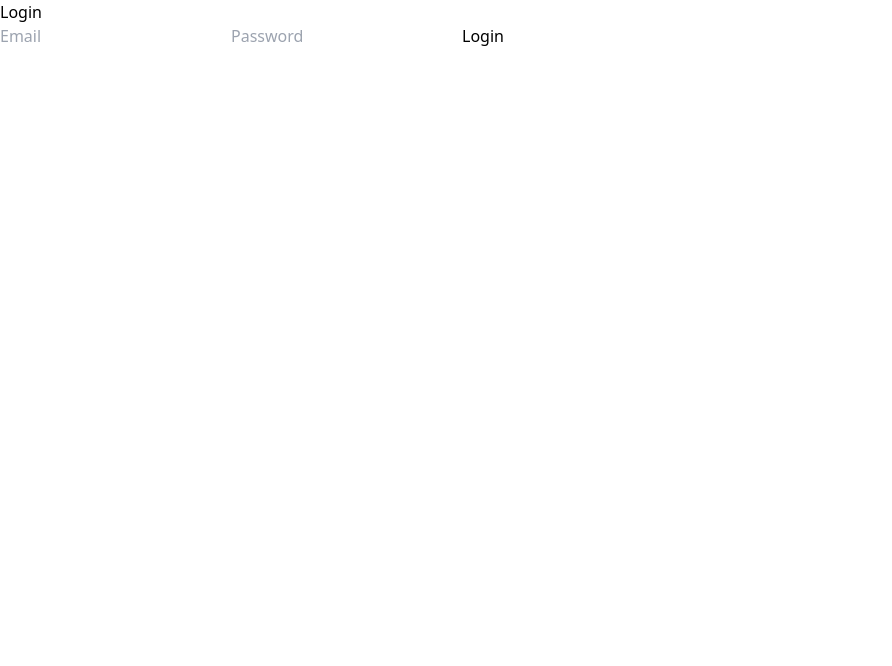
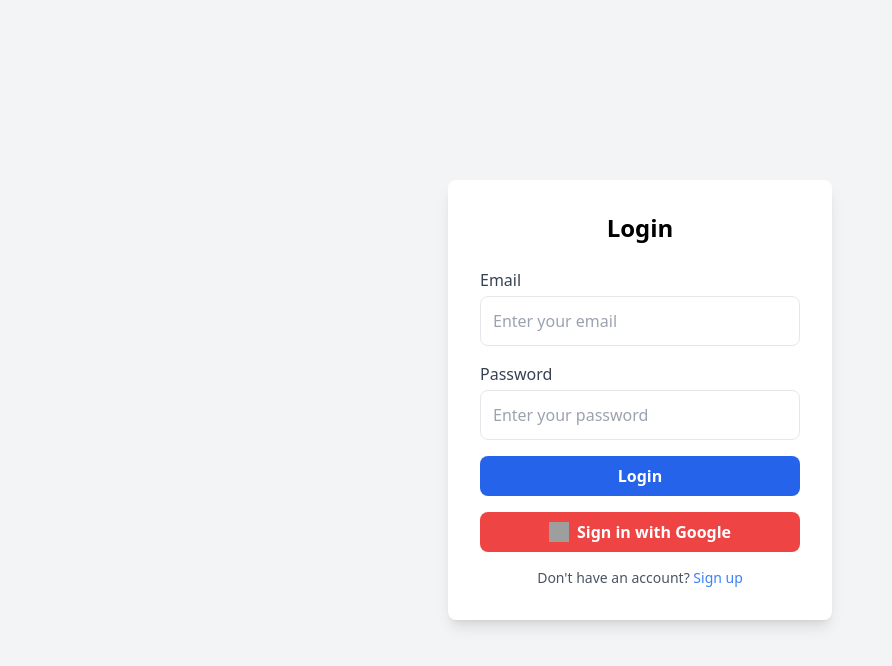
Before and after one commit to atharv14/BatterUp, a React (Vite) app in the folder frontend/BatterUp/: page /login in a window 1280 px wide. Shown: the top 666 px of the page, without its empty margins (0-892 px from the left). Built offline with nearby package versions, Linux system fonts and the light colour scheme; no server answers; grey boxes are pictures that could not be loaded.

Commit message:
errored shit dont touch

```diff
--- a/frontend/BatterUp/src/AuthContext.tsx
+++ b/frontend/BatterUp/src/AuthContext.tsx
@@ -65,12 +65,22 @@ export const AuthProvider: React.FC<{ children: React.ReactNode }> = ({
 
   // Automatic Token Refresh
   useEffect(() => {
-    const unsubscribe = onIdTokenChanged(auth, async (currentUser) => {
+    const storedToken = localStorage.getItem("authToken");
+    if (storedToken) {
+      setToken(storedToken);
+    }
+
+    const unsubscribe = onAuthStateChanged(auth, async (currentUser) => {
+      setUser(currentUser);
+      setLoading(false);
+
       if (currentUser) {
-        const newToken = await currentUser.getIdToken(true);
-        setToken(newToken);
-        localStorage.setItem("authToken", newToken);
-        console.log("🔄 Token Refreshed:", newToken); // ✅ Log Refreshed Token
+        const idToken = await currentUser.getIdToken();
+        setToken(idToken);
+        localStorage.setItem("authToken", idToken);
+      } else {
+        setToken(null);
+        localStorage.removeItem("authToken");
       }
     });
 
--- /dev/null
+++ b/frontend/BatterUp/src/api.ts
@@ -0,0 +1,30 @@
+export const apiRequest = async (
+    endpoint: string,
+    method: string = "GET",
+    body: any = null,
+    token: string // Pass the token explicitly
+  ) => {
+    const API_BASE_URL = "http://localhost:8000/api/v1"; // Adjust as needed
+
+    const headers: HeadersInit = {
+      "Content-Type": "application/json",
+      Authorization: `Bearer ${token}`, // Use passed token
+    };
+
+    const options: RequestInit = {
+      method,
+      headers,
+      body: body ? JSON.stringify(body) : null,
+    };
+
+    try {
+      const response = await fetch(`${API_BASE_URL}${endpoint}`, options);
+      if (!response.ok) {
+        throw new Error(`HTTP Error! Status: ${response.status}`);
+      }
+      return await response.json();
+    } catch (error) {
+      console.error("API Request Error:", error);
+      throw error;
+    }
+  };
--- a/frontend/BatterUp/src/pages/HomeScreen.tsx
+++ b/frontend/BatterUp/src/pages/HomeScreen.tsx
@@ -1,11 +1,13 @@
 import { useState, useEffect } from "react";
 import { useAuth } from "../AuthContext"; // Import useAuth to get user info
+import { useNavigate } from "react-router-dom"; // Redirect user on login click
 import "../index.css";
 
 function App() {
   const [image, setImage] = useState("src/assets/MLB.png");
   const { user, logout } = useAuth(); // Get logged-in user and logout function
   const [dropdownOpen, setDropdownOpen] = useState(false); // Manage dropdown state
+  const navigate = useNavigate(); // Use for navigation
 
   console.log("Current User:", user);
 
@@ -38,6 +40,39 @@ function App() {
           width: "100%",
         }}
         className="flex justify-center items-center">
+        {/* User Profile Section - Now in the Top Left */}
+        <div className="absolute top-0 left-0 m-6">
+          <button
+            onClick={() => setDropdownOpen(!dropdownOpen)}
+            className="flex flex-row items-center bg-custom-red rounded-lg p-4 shadow-lg shadow-slate-800 cursor-pointer">
+            <img src="src/assets/pfp.png" className="w-12" />
+            <h3 className="ml-3 text-lg font-bold text-white">
+              {user ? user.displayName || user.email : "Guest"}
+            </h3>
+          </button>
+
+          {/* Dropdown Menu - Show Login or Logout */}
+          {dropdownOpen && (
+            <div className="absolute top-full left-0 mt-2 bg-white shadow-lg rounded-lg p-2">
+              {user ? (
+                // If logged in, show Logout
+                <button
+                  onClick={logout}
+                  className="block px-4 py-2 text-black hover:bg-gray-200 w-full text-left">
+                  Logout
+                </button>
+              ) : (
+                // If not logged in, show Login
+                <button
+                  onClick={() => navigate("/login")}
+                  className="block px-4 py-2 text-black hover:bg-gray-200 w-full text-left">
+                  Login
+                </button>
+              )}
+            </div>
+          )}
+        </div>
+
         {/* Top Right Icons */}
         <div className="flex items-center absolute top-0 right-0 bg-custom-red rounded-lg p-4 m-8 shadow-lg shadow-slate-800">
           <button className="relative">
@@ -46,29 +81,6 @@ function App() {
           <button className="relative">
             <img src="src/assets/gearfill.png" className="w-12" />
           </button>
-        </div>
-
-        {/* User Profile Section */}
-        <div className="relative">
-          <button
-            onClick={() => setDropdownOpen(!dropdownOpen)}
-            className="flex flex-row items-center absolute top-0 left-0 bg-custom-red rounded-lg p-5 mt-6 ml-8 mr-8 mb-8 space-x-4 shadow-lg shadow-slate-800 cursor-pointer">
-            <img src="src/assets/pfp.png" className="w-20" />
-            <h3 className="text-3xl font-bold">
-              {user ? user.displayName || user.email : "Guest"}
-            </h3>
-          </button>
-
-          {/* Dropdown Menu for Logout */}
-          {dropdownOpen && user && (
-            <div className="absolute top-20 left-8 bg-white shadow-lg rounded-lg p-2">
-              <button
-                onClick={logout}
-                className="block px-4 py-2 text-black hover:bg-gray-200 w-full text-left">
-                Logout
-              </button>
-            </div>
-          )}
         </div>
 
         {/* Card Collection & Missions */}
--- a/frontend/BatterUp/src/pages/LoginScreen.tsx
+++ b/frontend/BatterUp/src/pages/LoginScreen.tsx
@@ -1,47 +1,175 @@
 import React, { useState } from "react";
-import { signInWithEmailAndPassword, getAuth } from "firebase/auth";
+import {
+  getAuth,
+  signInWithEmailAndPassword,
+  signInWithPopup,
+  GoogleAuthProvider,
+  createUserWithEmailAndPassword,
+} from "firebase/auth";
 import { useNavigate } from "react-router-dom";
+import { apiRequest } from "../api"; // Import updated apiRequest
+import firebase from "firebase/compat/app";
 
 const Login: React.FC = () => {
   const [email, setEmail] = useState("");
   const [password, setPassword] = useState("");
   const [error, setError] = useState<string | null>(null);
+  const [isRegistering, setIsRegistering] = useState(false); // Toggle Login/Register
   const navigate = useNavigate();
   const auth = getAuth();
+  const provider = new GoogleAuthProvider();
 
-  const handleLogin = async (event: React.FormEvent) => {
+  // Handle Email/Password Authentication
+  const handleAuth = async (event: React.FormEvent) => {
     event.preventDefault();
     setError(null);
 
     try {
-      await signInWithEmailAndPassword(auth, email, password);
-      navigate("/dashboard"); // ✅ Redirect on success
+      let userCredential;
+      if (isRegistering) {
+        // Register New User
+        userCredential = await createUserWithEmailAndPassword(
+          auth,
+          email,
+          password
+        );
+      } else {
+        // Login Existing User
+        userCredential = await signInWithEmailAndPassword(
+          auth,
+          email,
+          password
+        );
+      }
+
+      const user = userCredential.user;
+      const token = await user.getIdToken(true); // Get Firebase token
+
+      if (isRegistering) {
+        // Send user registration data to backend with the token
+        await apiRequest(
+          "/auth/register",
+          "POST",
+          {
+            email: user.email,
+            username: email.split("@")[0], // Use email prefix as username
+            role: "user", // Default role
+            firebase_uid: user.uid,
+          },
+          token
+        ); // Pass token here
+      }
+
+      navigate("/"); // ✅ Redirect to dashboard after successful login/signup
+    } catch (err: any) {
+      setError(err.message);
+    }
+  };
+
+  // Handle Google Sign-In
+  const handleGoogleSignIn = async () => {
+    try {
+      const result = await signInWithPopup(auth, provider);
+      const user = result.user;
+      const token = await user.getIdToken(true); // Get Firebase token
+
+      console.log("Google User:", user);
+      console.log("email", user.email);
+      console.log("username", user.displayName || email.split("@")[0]);
+      console.log("token", user.uid);
+      console.log("token", token);
+
+      // Send user registration to backend with token
+      await apiRequest(
+        "/auth/register",
+        "POST",
+        {
+          email: user.email,
+          username: user.displayName || email.split("@")[0], // Use Google name or email prefix
+          role: "user",
+          firebase_uid: user.uid,
+        },
+        token
+      ); // Pass token here
+
+      navigate("/"); // ✅ Redirect on success
     } catch (err: any) {
       setError(err.message);
     }
   };
 
   return (
+    <div className="flex justify-center items-center min-h-screen bg-gray-100">
+      <div className="bg-white p-8 rounded-lg shadow-lg w-96">
+        <h2 className="text-2xl font-bold text-center mb-6">
+          {isRegistering ? "Sign Up" : "Login"}
+        </h2>
+
+        {/* Error Message */}
+        {error && (
+          <p className="text-red-500 text-sm text-center mb-4">{error}</p>
+        )}
+
+        <form onSubmit={handleAuth} className="space-y-4">
           <div>
-      <h2>Login</h2>
-      <form onSubmit={handleLogin}>
+            <label className="block text-gray-700 font-medium mb-1">
+              Email
+            </label>
             <input
               type="email"
-          placeholder="Email"
+              placeholder="Enter your email"
               value={email}
               onChange={(e) => setEmail(e.target.value)}
               required
+              className="w-full p-3 border rounded-lg focus:outline-none focus:ring-2 focus:ring-blue-500"
             />
+          </div>
+
+          <div>
+            <label className="block text-gray-700 font-medium mb-1">
+              Password
+            </label>
             <input
               type="password"
-          placeholder="Password"
+              placeholder="Enter your password"
               value={password}
               onChange={(e) => setPassword(e.target.value)}
               required
+              className="w-full p-3 border rounded-lg focus:outline-none focus:ring-2 focus:ring-blue-500"
             />
-        {error && <p style={{ color: "red" }}>{error}</p>}
-        <button type="submit">Login</button>
+          </div>
+
+          <button
+            type="submit"
+            className="w-full bg-blue-600 text-white font-bold py-2 rounded-lg hover:bg-blue-700 transition duration-200">
+            {isRegistering ? "Sign Up" : "Login"}
+          </button>
         </form>
+
+        {/* Google Sign-In Button */}
+        <button
+          onClick={handleGoogleSignIn}
+          className="w-full bg-red-500 text-white font-bold py-2 rounded-lg mt-4 hover:bg-red-600 transition duration-200 flex items-center justify-center space-x-2">
+          <img
+            src="https://www.svgrepo.com/show/355037/google.svg"
+            className="w-5 h-5"
+            alt="Google logo"
+          />
+          <span>Sign in with Google</span>
+        </button>
+
+        {/* Toggle Between Login & Sign Up */}
+        <p className="text-sm text-gray-600 text-center mt-4">
+          {isRegistering
+            ? "Already have an account?"
+            : "Don't have an account?"}{" "}
+          <button
+            onClick={() => setIsRegistering(!isRegistering)}
+            className="text-blue-500 hover:underline">
+            {isRegistering ? "Login" : "Sign up"}
+          </button>
+        </p>
+      </div>
     </div>
   );
 };
```
Lines whose indentation alone changed are shown as unchanged.
